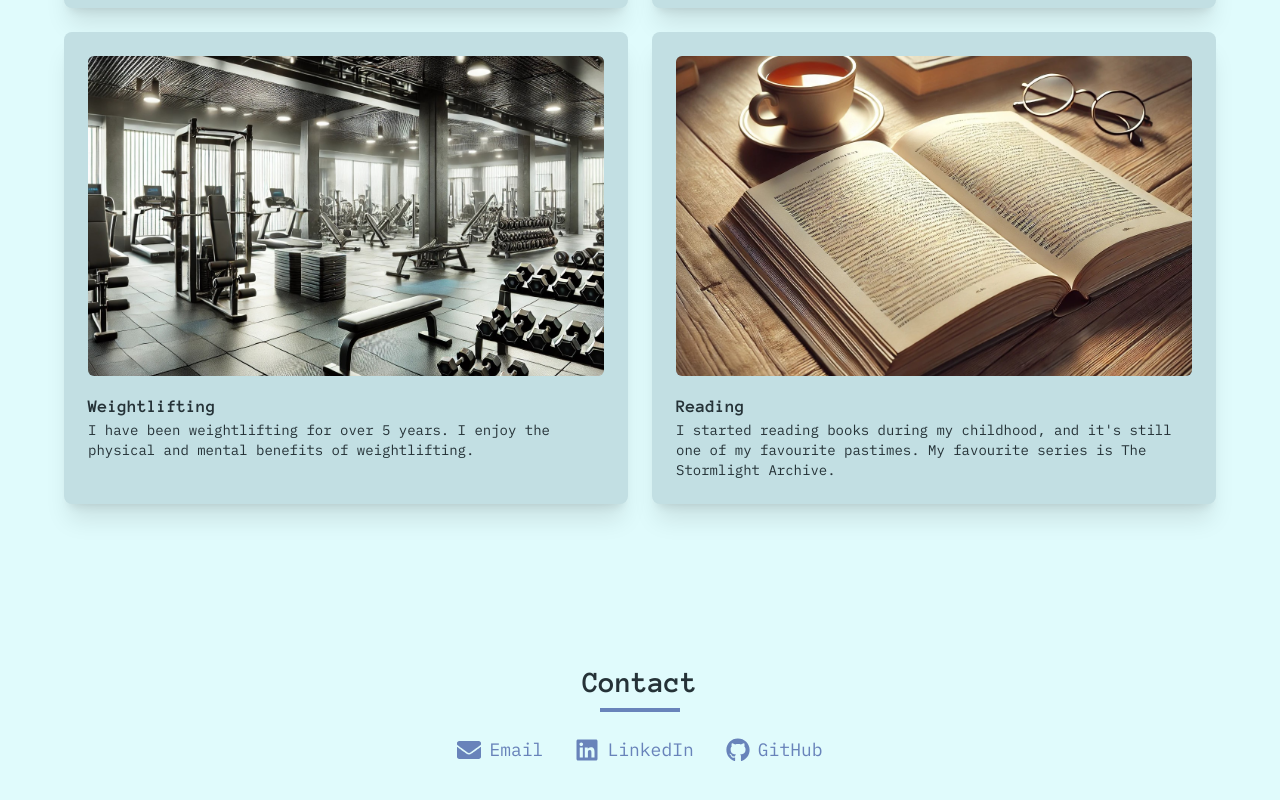
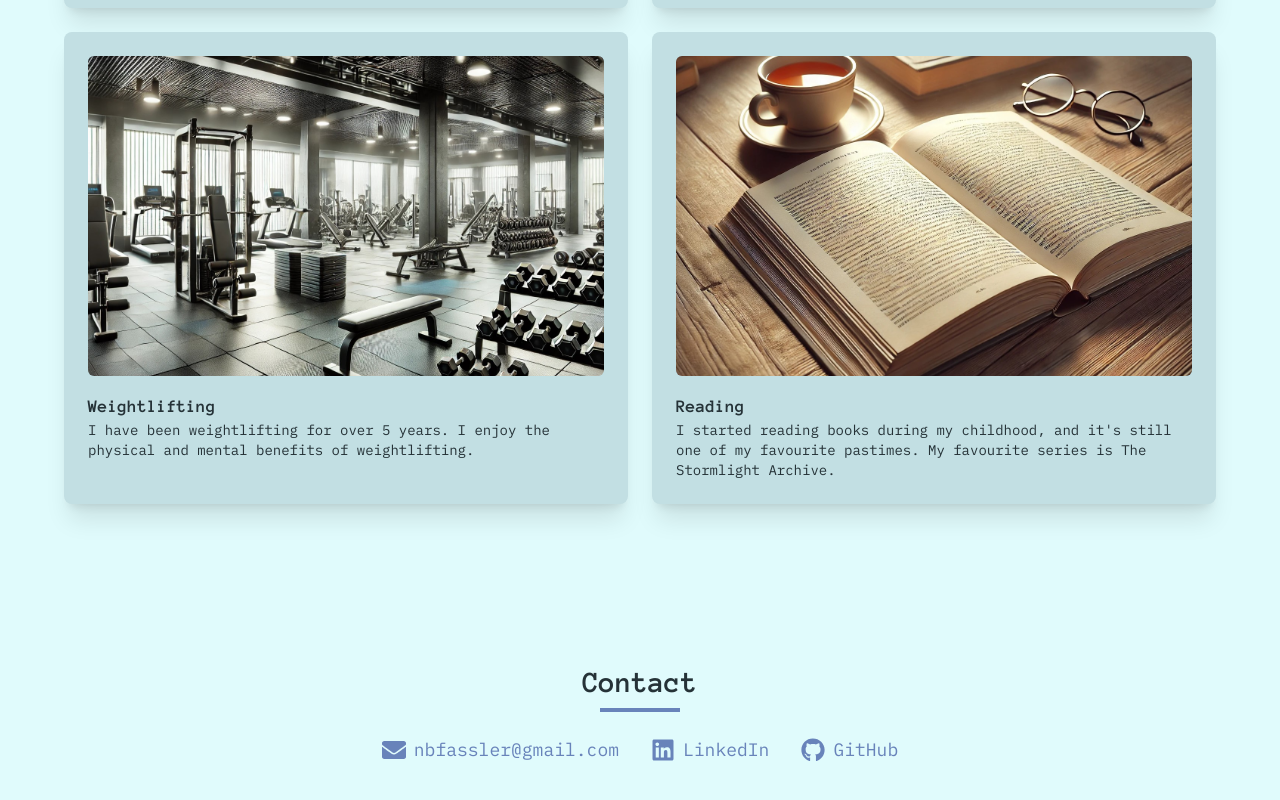
Before and after one commit to Nathan-Fassler/nathan-fassler.github.io, a React (Vite) app in the folder portfolio-app/: page / in a window 1280 px wide. Shown: the part 1729-2529 px from the top of the page. Built offline with nearby package versions, Linux system fonts and the light colour scheme.

Commit message:
#14 added mailto: to email link in about and changed text to my email

```diff
--- a/portfolio-app/src/components/Info.tsx
+++ b/portfolio-app/src/components/Info.tsx
@@ -9,9 +9,9 @@ const Info: React.FC = () => {
 
       <div className="flex justify-center space-x-8 text-lg text-glaucous">
         {/* Email */}
-        <a href="nbfassler@gmail.com" className="flex items-center space-x-2 hover:underline">
+        <a href="mailto:nbfassler@gmail.com" className="flex items-center space-x-2 hover:underline">
           <FaEnvelope className="text-2xl" />
-          <span>Email</span>
+          <span>nbfassler@gmail.com</span>
         </a>
 
         {/* LinkedIn */}
```
